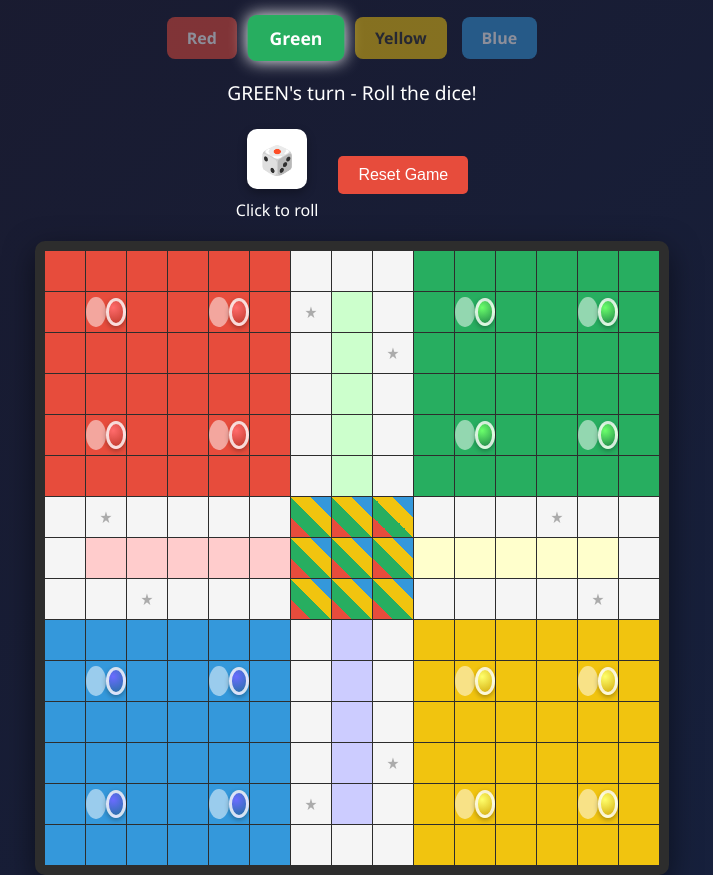
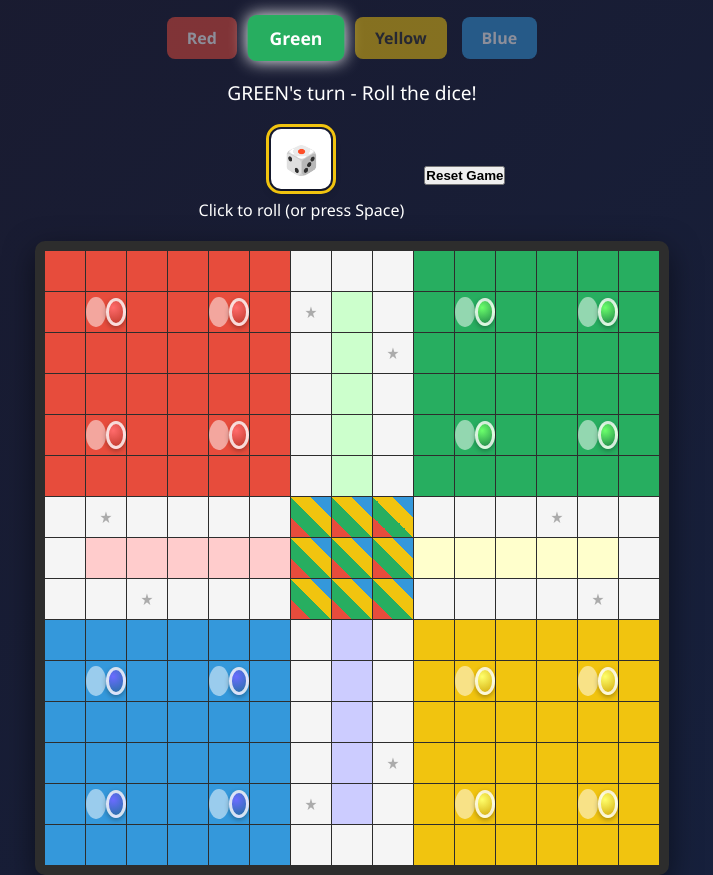
Before and after one commit to codewdhruv/test-gitai, a plain HTML site: page index.html in a window 1280 px wide. Both pictures are taken after a click on the button "Roll the dice". Shown: the part 58-933 px from the top of the page, without its empty margins (288-1001 px from the left). Drawn offline with Linux system fonts and the light colour scheme.

Commit message:
style: improve accessibility with ARIA labels and reduced motion support

```diff
--- a/index.html
+++ b/index.html
@@ -242,6 +242,38 @@
         .path-green { background: #ccffcc; }
         .path-yellow { background: #ffffcc; }
         .path-blue { background: #ccccff; }
+
+        /* Accessibility improvements */
+        @media (prefers-reduced-motion: reduce) {
+            * {
+                animation: none !important;
+                transition: none !important;
+            }
+        }
+
+        /* Focus styles for keyboard navigation */
+        button:focus,
+        .dice:focus {
+            outline: 3px solid #f1c40f;
+            outline-offset: 2px;
+        }
+
+        button {
+            font-weight: bold;
+            transition: all 0.2s;
+        }
+
+        button:hover {
+            transform: translateY(-2px);
+            box-shadow: 0 6px 12px rgba(0,0,0,0.4) !important;
+        }
+
+        /* Dark mode support */
+        @media (prefers-color-scheme: dark) {
+            body {
+                background: linear-gradient(135deg, #0a0a0a 0%, #0d0d1a 100%);
+            }
+        }
     </style>
 </head>
 <body>
@@ -259,10 +291,10 @@
 
         <div class="controls">
             <div class="dice-container">
-                <div class="dice" id="dice" onclick="rollDice()">🎲</div>
-                <span style="color: white;">Click to roll</span>
+                <div class="dice" id="dice" onclick="rollDice()" tabindex="0" role="button" aria-label="Roll the dice">🎲</div>
+                <span style="color: white;">Click to roll (or press Space)</span>
             </div>
-            <button onclick="resetGame()" style="padding: 10px 20px; background: #e74c3c; color: white; border: none; border-radius: 5px; cursor: pointer; font-size: 1rem;">Reset Game</button>
+            <button onclick="resetGame()" aria-label="Reset the game" title="Reset game (press R)">Reset Game</button>
         </div>
 
         <div class="board" id="board"></div>
@@ -625,6 +657,10 @@
             if (e.key.toLowerCase() === 'r') {
                 resetGame();
             }
+            // Allow Enter on dice element for accessibility
+            if (e.code === 'Enter' && document.activeElement.id === 'dice') {
+                rollDice();
+            }
         });
     </script>
 </body>
```
